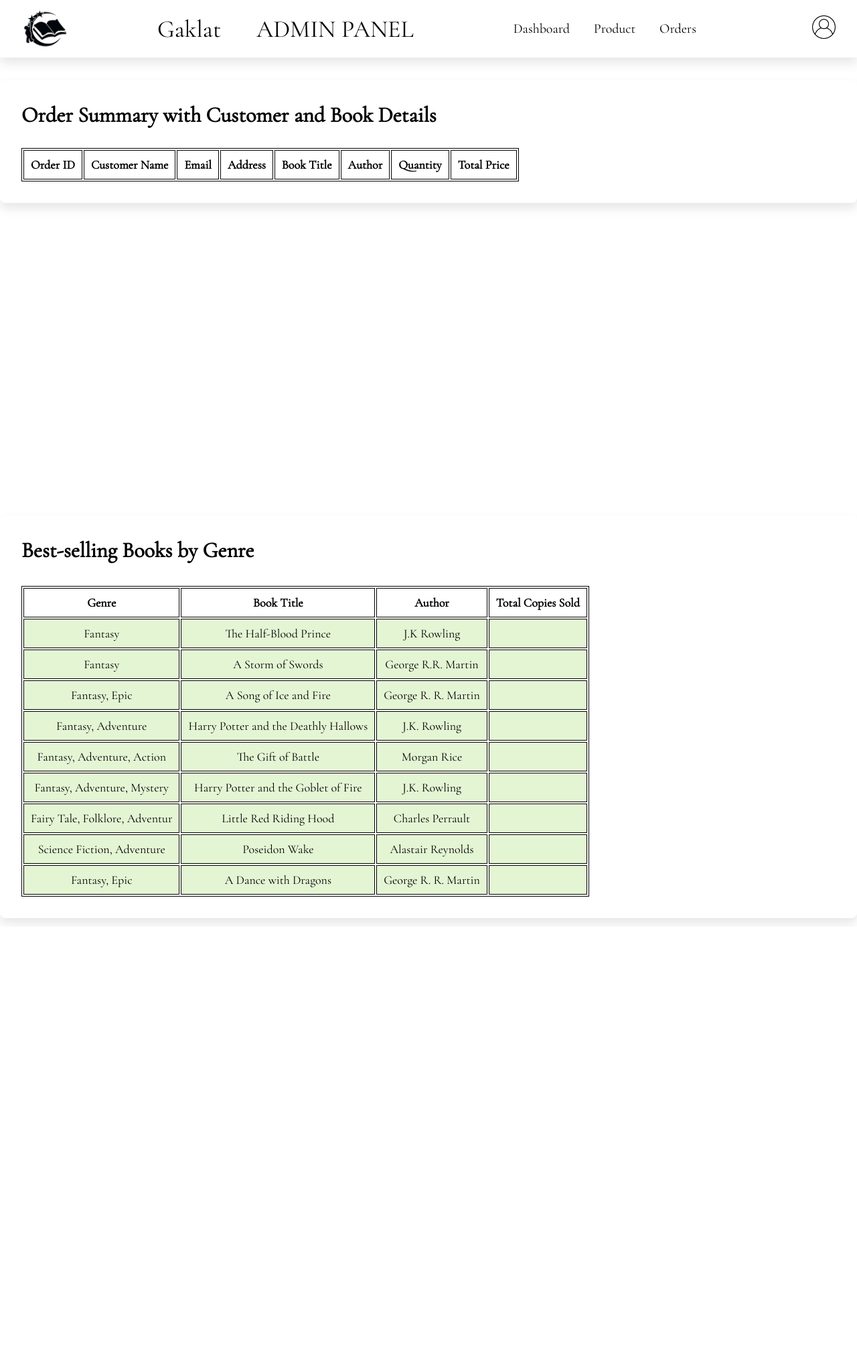
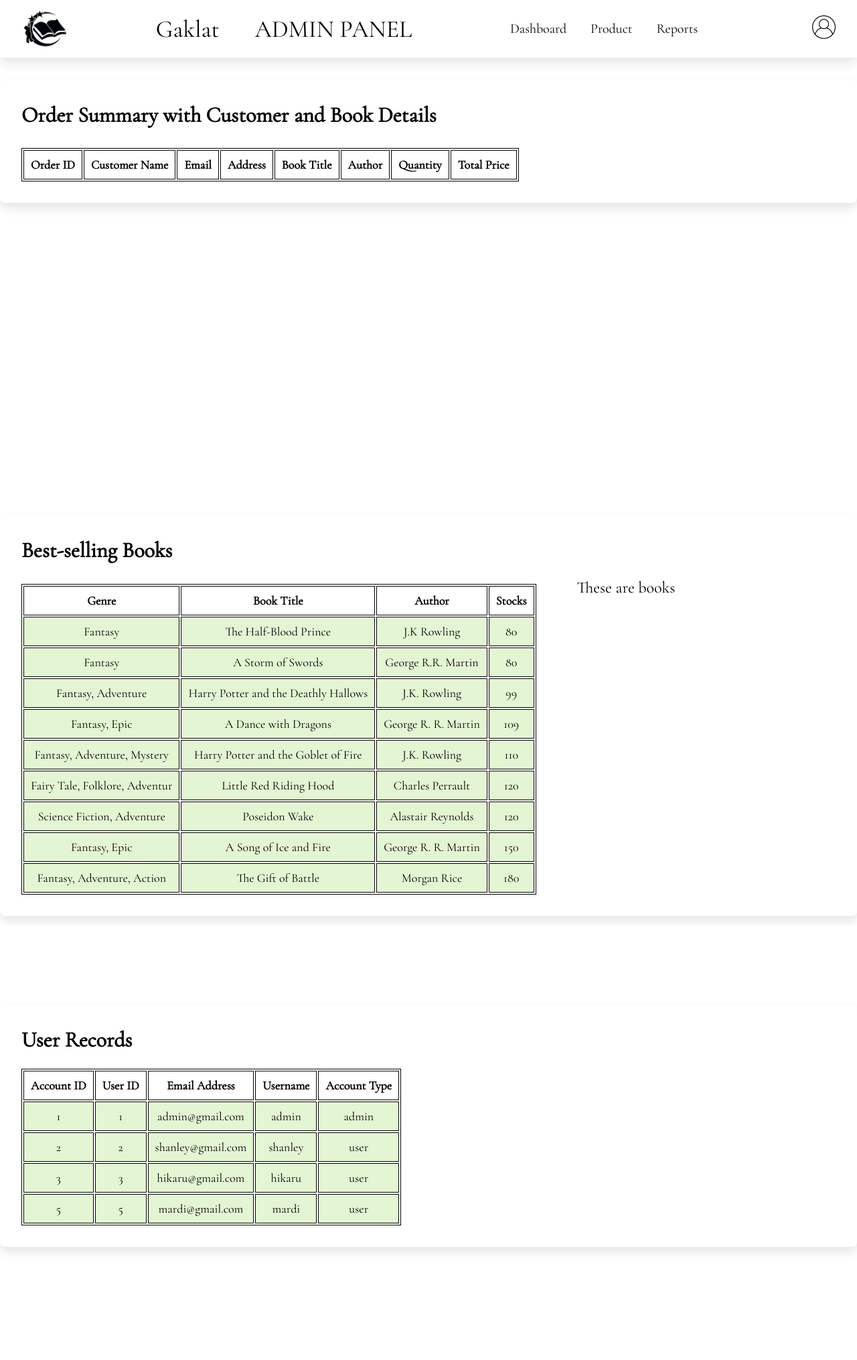
Before and after one commit to ShunMeizz/Book_Store, a PHP site: page /reports.php in a window 1280 px wide. Shown: the whole page at 67% size. Before the commit the page ends 1379 px from the top, so only its background shows below. Run offline with PHP 8.4, Linux system fonts and the light colour scheme; a user stored in the database is signed in; data comes from the database, SQL or seed files in the repository; tables that the repository leaves empty hold one stand-in row (values such as "Sample post"); lists and menus that the app fills with data are empty.

Commit message:
Add changes

```diff
--- a/add-new.php
+++ b/add-new.php
@@ -186,7 +186,7 @@
         $userID = mysqli_insert_id($connection);
 
         mysqli_query($connection, "INSERT INTO `tbluseraccount` (userID, emailadd, username, password, acct_type) VALUES ('$userID','$email', '$username', '$password', '$acct_type')") or die('query failed');
-        echo "<script>registerSuccess();</script>";
+
       }else{
         echo '<script>showError("Username already exists!");</script>'; //for Username already exists
       }
--- a/admin_header.php
+++ b/admin_header.php
@@ -17,9 +17,9 @@ if(isset($message)){
          <img src="images/logo.png" style="width: 70px;"/>
          <span class="logotext"> Gaklat &emsp; ADMIN PANEL</span>
          <nav class="navbar">
-            <a href="#admin_dashboard">Dashboard</a>
-            <a href="#admin_product">Product</a>
-            <a href="#admin_order">Orders</a>
+            <a href="admin_index.php#admin_dashboard">Dashboard</a>
+            <a href="admin_index.php#admin_product">Product</a>
+            <a href="reports.php">Reports</a>
          </nav>
 
          <div class="icons">
--- a/admin_index.php
+++ b/admin_index.php
@@ -156,7 +156,7 @@
                       <td><?php echo $rows['acct_type'];?></td>
                       <td>
                         <a href="edit.php?id=<?php echo $rows['acctID'] ?>" class="link-dark"><i class="fa-solid fa-pen-to-square fs-5 me-3"></i></a>
-                        <a href="delete.php?id=<?php echo $rows['acctID'] ?>" class="link-dark"><i class="fa-solid fa-trash fs-5"></i></a>
+                        <a href="delete.php?id=<?php echo $rows['userID'] ?>" class="link-dark"><i class="fa-solid fa-trash fs-5"></i></a>
                       </td>
                   </tr>
                 <?php
--- a/css/admin-style.css
+++ b/css/admin-style.css
@@ -27,7 +27,7 @@ body::-webkit-scrollbar-thumb {
 
 .add-new-user {
   position: absolute;
-  left: 25%;
+  left: 33%;
 }
 
 .add-products form {
@@ -278,6 +278,7 @@ td {
 
 .report_container {
   display: flex;
+  flex-direction: row;
   background-color: var(--white);
   border-radius: 0.5rem;
   padding: 2rem;
@@ -300,3 +301,8 @@ td {
   color: var(--black);
   margin-bottom: 1.5rem;
 }
+
+.second_report_desc {
+  margin: 5% 5%;
+  font-size: 1.50rem;
+}
--- a/delete.php
+++ b/delete.php
@@ -2,11 +2,11 @@
 include 'connect.php';
 $id = $_GET["id"];
 
-$sql = "DELETE FROM `tbluseraccount` WHERE acctID = $id";
+$sql = "DELETE tbluseraccount, tbluserprofile FROM tbluseraccount INNER JOIN tbluserprofile ON tbluseraccount.userID = tbluserprofile.userID WHERE tbluseraccount.userID = $id";
 $result = mysqli_query($connection, $sql);
 
 if ($result) {
   header("Location: admin_index.php?msg=Data deleted successfully");
 } else {
-  echo "Failed: " . mysqli_error($conn);
+  echo "Failed: " . mysqli_error($connection);
 }
--- a/reports.php
+++ b/reports.php
@@ -187,16 +187,16 @@
       <section id="admin_report">
         <div class="report_container">
           <form action="" method="post">
-            <h3>Best-selling Books by Genre</h3>
+            <h3>Best-selling Books</h3>
             <table>
                 <tr>
                     <th>Genre</th>
                     <th>Book Title</th>
                     <th>Author</th>
-                    <th>Total Copies Sold</th>
+                    <th>Stocks</th>
                 </tr>
                 <?php
-                    $sql = "SELECT * FROM tblbook";
+                    $sql = "SELECT * FROM tblbook ORDER BY stock ";
                     $result = mysqli_query($connection, $sql);
                     while($rows=$result->fetch_assoc())
                     {
@@ -205,7 +205,40 @@
                       <td><?php echo $rows['genre'];?></td>
                       <td><?php echo $rows['title'];?></td>
                       <td><?php echo $rows['author'];?></td>
-                      <td></td>
+                      <td><?php echo $rows['stock'];?></td>
+                  </tr>
+                <?php
+                    }
+                ?>
+            </table>
+          </form>
+          <span class="second_report_desc">These are books</span>
+        </div>
+      </section>
+      <section id="admin_report">
+        <div class="report_container">
+          <form action="" method="post">
+            <h3>User Records</h3>
+            <table>
+                <tr>
+                    <th>Account ID</th>
+                    <th>User ID</th>
+                    <th>Email Address</th>
+                    <th>Username</th>
+                    <th>Account Type</th>
+                </tr>
+                <?php
+                    $sql = "SELECT * FROM tbluseraccount";
+                    $result = mysqli_query($connection, $sql);
+                    while($rows=$result->fetch_assoc())
+                    {
+                ?>
+                  <tr>
+                      <td><?php echo $rows['acctID'];?></td>
+                      <td><?php echo $rows['userID'];?></td>
+                      <td><?php echo $rows['emailadd'];?></td>
+                      <td><?php echo $rows['username'];?></td>
+                      <td><?php echo $rows['acct_type'];?></td>
                   </tr>
                 <?php
                     }
```
Also changed, not shown: index.php (+66 -0 lines).
